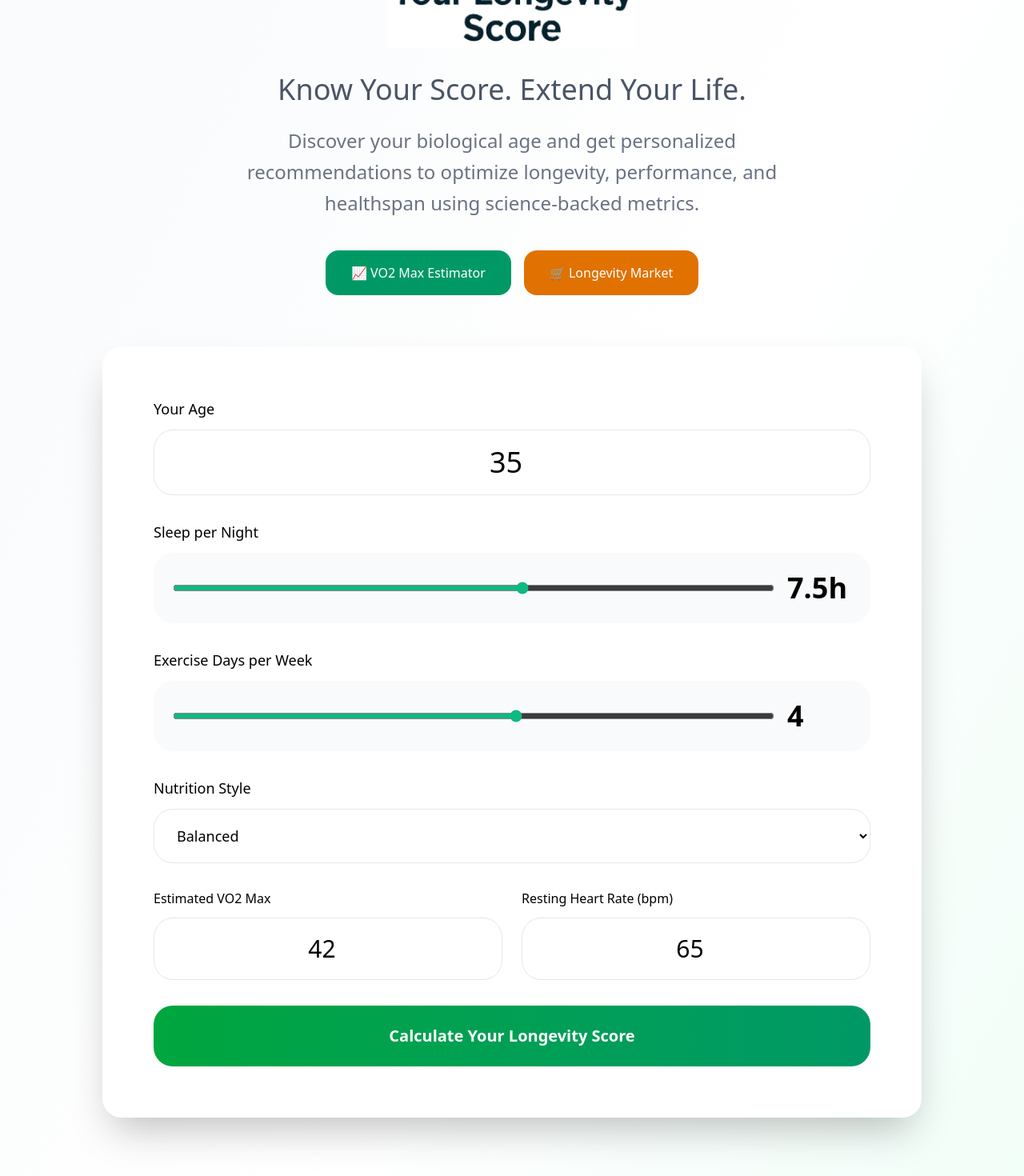
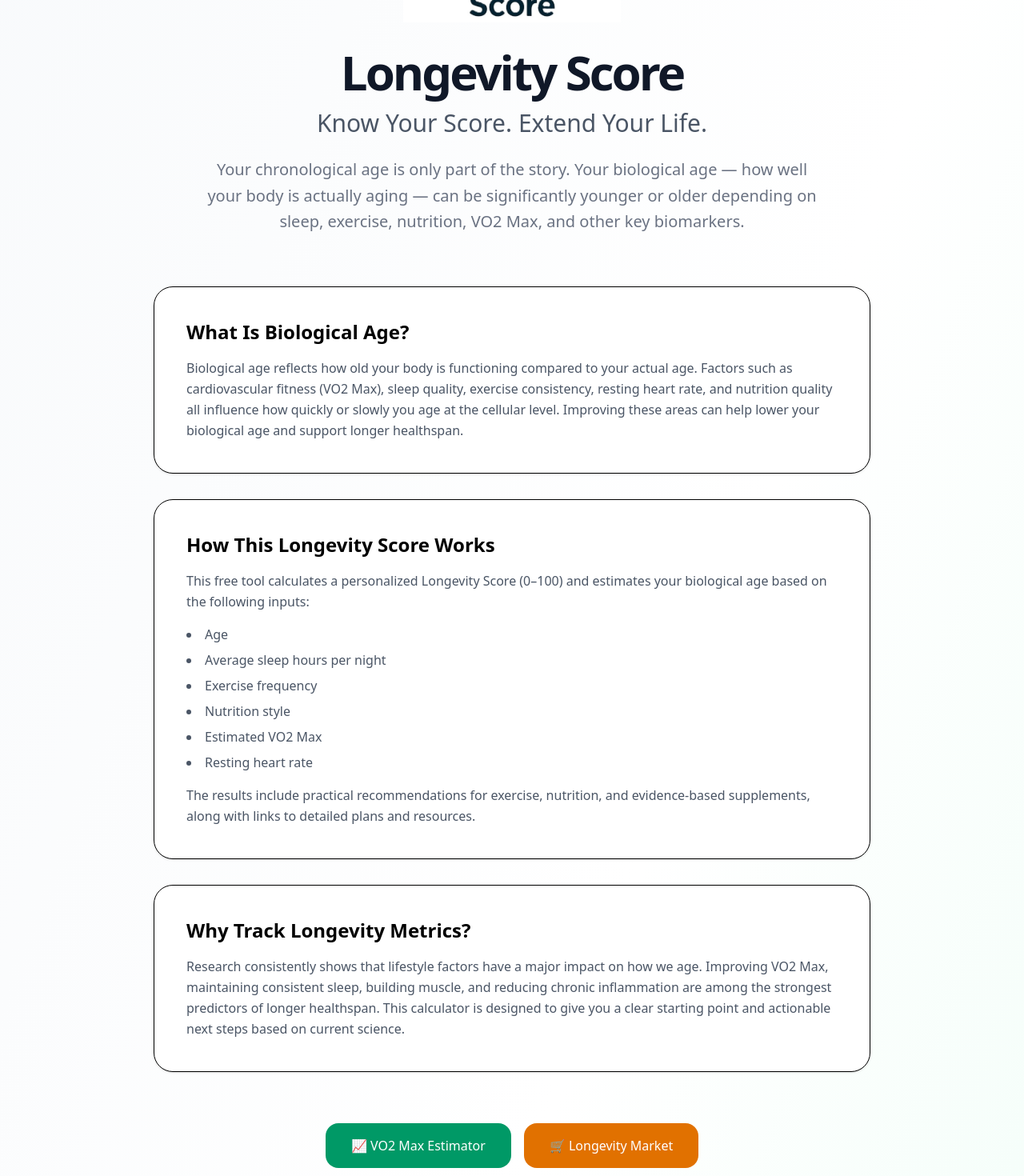
Before and after one commit to ppstevens/yourlongevityscore, a Next.js app: page / in a window 1280 px wide. Shown: the part 260-1730 px from the top of the page at 80% size. Built offline with nearby package versions, Linux system fonts and the light colour scheme.

Commit message:
Fixed AdSense script error and improved results scroll

```diff
--- a/app/page.tsx
+++ b/app/page.tsx
@@ -1,6 +1,6 @@
 'use client';
 
-import { useState } from 'react';
+import { useState, useRef, useEffect } from 'react';
 import Image from 'next/image';
 
 export default function LongevityDashboard() {
@@ -17,6 +17,7 @@ export default function LongevityDashboard() {
   const [loading, setLoading] = useState(false);
   const [animatedScores, setAnimatedScores] = useState({ sleep: 0, exercise: 0, nutrition: 0, biomarkers: 0 });
   const [shared, setShared] = useState(false);
+  const resultsRef = useRef<HTMLDivElement>(null);
 
   const handleSubmit = async (e: React.FormEvent) => {
     e.preventDefault();
@@ -56,35 +57,94 @@ export default function LongevityDashboard() {
     setTimeout(() => setShared(false), 2000);
   };
 
+  useEffect(() => {
+  if (result && resultsRef.current) {
+    resultsRef.current.scrollIntoView({ behavior: 'smooth', block: 'start' });
+  }
+}, [result]);
+
  return (
-    <div className="min-h-screen bg-linear-to-br from-slate-50 via-white to-emerald-50 py-16 px-6">
+  <div className="min-h-screen bg-linear-to-br from-slate-50 via-white to-emerald-50 py-12 md:py-16 px-6">
     <div className="max-w-5xl mx-auto">
-        {/* Updated Larger Header */}
+
+      {/* Header + Logo */}
       <div className="text-center mb-16">
         <div className="flex justify-center mb-8">
           <img
             src="/logo.jpg"
             alt="Your Longevity Score"
-      width="500"
-      height="250"
-      className="h-48 md:h56 lg:h-64 w-auto"
+            width={500}
+            height={250}
+            className="h-40 md:h-48 lg:h-56 w-auto"
           />
         </div>
 
-  <p className="text-3xl md:text-4xl text-gray-600 font-medium">Know Your Score. Extend Your Life.</p>
+        <h1 className="text-5xl md:text-6xl font-bold tracking-tighter text-gray-900">
+          Longevity Score
+        </h1>
 
-  <p className="text-xl md:text-2xl text-gray-500 mt-6 max-w-3xl mx-auto leading-relaxed">
-    Discover your biological age and get personalized recommendations to optimize longevity, performance, and healthspan using science-backed metrics.
+        <p className="text-2xl md:text-3xl text-gray-600 mt-4 font-medium">
+          Know Your Score. Extend Your Life.
         </p>
 
-  <div className="flex flex-wrap gap-4 justify-center mt-10">
+        <p className="text-lg md:text-xl text-gray-500 mt-6 max-w-3xl mx-auto leading-relaxed">
+          Your chronological age is only part of the story. Your biological age — how well your body is actually aging — can be significantly younger or older depending on sleep, exercise, nutrition, VO2 Max, and other key biomarkers.
+        </p>
+      </div>
+
+      {/* Educational Content */}
+      <div className="max-w-4xl mx-auto mb-16 space-y-8">
+        <div className="bg-white rounded-3xl p-8 md:p-10 shadow-sm border">
+          <h2 className="text-2xl font-semibold mb-4">What Is Biological Age?</h2>
+          <p className="text-gray-600 leading-relaxed">
+            Biological age reflects how old your body is functioning compared to your actual age.
+            Factors such as cardiovascular fitness (VO2 Max), sleep quality, exercise consistency,
+            resting heart rate, and nutrition quality all influence how quickly or slowly you age
+            at the cellular level. Improving these areas can help lower your biological age and
+            support longer healthspan.
+          </p>
+        </div>
+
+        <div className="bg-white rounded-3xl p-8 md:p-10 shadow-sm border">
+          <h2 className="text-2xl font-semibold mb-4">How This Longevity Score Works</h2>
+          <p className="text-gray-600 leading-relaxed mb-4">
+            This free tool calculates a personalized Longevity Score (0–100) and estimates your
+            biological age based on the following inputs:
+          </p>
+          <ul className="list-disc list-inside text-gray-600 space-y-2">
+            <li>Age</li>
+            <li>Average sleep hours per night</li>
+            <li>Exercise frequency</li>
+            <li>Nutrition style</li>
+            <li>Estimated VO2 Max</li>
+            <li>Resting heart rate</li>
+          </ul>
+          <p className="text-gray-600 leading-relaxed mt-4">
+            The results include practical recommendations for exercise, nutrition, and
+            evidence-based supplements, along with links to detailed plans and resources.
+          </p>
+        </div>
+
+        <div className="bg-white rounded-3xl p-8 md:p-10 shadow-sm border">
+          <h2 className="text-2xl font-semibold mb-4">Why Track Longevity Metrics?</h2>
+          <p className="text-gray-600 leading-relaxed">
+            Research consistently shows that lifestyle factors have a major impact on how we age.
+            Improving VO2 Max, maintaining consistent sleep, building muscle, and reducing chronic
+            inflammation are among the strongest predictors of longer healthspan. This calculator
+            is designed to give you a clear starting point and actionable next steps based on
+            current science.
+          </p>
+        </div>
+      </div>
+
+      {/* Navigation Buttons */}
+      <div className="flex flex-wrap gap-4 justify-center mb-12">
         <a href="/vo2-estimator" className="inline-block px-8 py-4 bg-emerald-600 hover:bg-emerald-700 text-white font-medium rounded-2xl transition">
           📈 VO2 Max Estimator
         </a>
         <a href="/market" className="inline-block px-8 py-4 bg-amber-600 hover:bg-amber-700 text-white font-medium rounded-2xl transition">
           🛒 Longevity Market
         </a>
-</div>
       </div>
 
         {/* Leaderboard Ad */}
@@ -94,14 +154,12 @@ export default function LongevityDashboard() {
        data-ad-client="ca-pub-3402607606226196"
        data-ad-slot="6611699868"
        data-ad-format="auto"
-       data-full-width-responsive="true"></ins>
-  <script>
-    (adsbygoogle = window.adsbygoogle || []).push({});
-  </script>
+       data-full-width-responsive="true"
+       />
 </div>
 
         {!result ? (
-          <div className="bg-white rounded-3xl shadow-2xl p-16">
+          <div className="bg-white rounded-3xl shadow-2xl p-8 md:p-16">
             <form onSubmit={handleSubmit} className="space-y-8">
   <div>
     <label className="block text-lg font-medium mb-3">Your Age</label>
@@ -152,7 +210,7 @@ export default function LongevityDashboard() {
 </form>
           </div>
         ) : (
-          <div className="bg-white rounded-3xl shadow-2xl p-16">
+          <div ref={resultsRef} className="bg-white rounded-3xl shadow-2xl p-8 md:p-16">
   {/* Two Circles Side by Side */}
   <div className="flex flex-col md:flex-row justify-center gap-12 mb-12">
     {/* Longevity Score Circle */}
@@ -189,10 +247,8 @@ export default function LongevityDashboard() {
                  data-ad-client="ca-pub-3402607606226196"
                  data-ad-slot="6420128175"
                  data-ad-format="auto"
-                 data-full-width-responsive="true"></ins>
-            <script>
-              (adsbygoogle = window.adsbygoogle || []).push({});
-            </script>
+                 data-full-width-responsive="true"
+                 />
           </div>
 
   {/* Age Comparison Bar */}
@@ -391,6 +447,52 @@ export default function LongevityDashboard() {
   <div className="text-sm text-gray-600 mt-1">Complete amino acid profile to support muscle maintenance, recovery, and longevity pathways → Shop on Market</div>
 </a>
   </div>
+
+  {/* Educational Content After Results */}
+  <div className="mt-20 max-w-4xl mx-auto space-y-10">
+
+  <div className="bg-white rounded-3xl p-8 md:p-10 border">
+    <h2 className="text-2xl font-semibold mb-4">Understanding Your Longevity Score</h2>
+    <p className="text-gray-600 leading-relaxed">
+      Your Longevity Score (0–100) reflects the combined impact of sleep, exercise, nutrition,
+      and key biomarkers such as VO2 Max and resting heart rate. Higher scores generally indicate
+      better lifestyle habits associated with longer healthspan. This score is designed as an
+      educational tool to help you identify areas for improvement.
+    </p>
+  </div>
+
+  <div className="bg-white rounded-3xl p-8 md:p-10 border">
+    <h2 className="text-2xl font-semibold mb-4">What Biological Age Means</h2>
+    <p className="text-gray-600 leading-relaxed">
+      Biological age estimates how old your body is functioning relative to your chronological age.
+      A biological age lower than your actual age suggests that your current habits are supporting
+      healthier aging. Research shows that consistent improvements in cardiovascular fitness,
+      sleep quality, and body composition can positively influence biological aging markers over time.
+    </p>
+  </div>
+
+  <div className="bg-white rounded-3xl p-8 md:p-10 border">
+    <h2 className="text-2xl font-semibold mb-4">How to Improve Your Results</h2>
+    <ul className="list-disc list-inside text-gray-600 space-y-3">
+      <li><strong>Sleep:</strong> Aim for 7–9 hours of consistent, high-quality sleep each night.</li>
+      <li><strong>Exercise:</strong> Combine Zone 2 cardio with strength training 3–5 days per week.</li>
+      <li><strong>Nutrition:</strong> Prioritize protein, whole foods, and minimize ultra-processed options.</li>
+      <li><strong>VO2 Max:</strong> Regular aerobic training is one of the strongest predictors of longevity.</li>
+      <li><strong>Recovery:</strong> Manage stress and allow adequate recovery between training sessions.</li>
+    </ul>
+  </div>
+
+  <div className="bg-white rounded-3xl p-8 md:p-10 border">
+    <h2 className="text-2xl font-semibold mb-4">Important Notes</h2>
+    <p className="text-gray-600 leading-relaxed">
+      This tool provides general educational information only and is not a medical diagnosis or
+      personalized medical advice. Always consult a qualified healthcare professional before making
+      significant changes to your exercise, diet, or supplement routine, especially if you have
+      existing health conditions.
+    </p>
+  </div>
+
+</div>
   <div className="mt-10 text-center">
   <a
     href="/supplement-guide"
@@ -401,7 +503,13 @@ export default function LongevityDashboard() {
 </div>
 </div>
 
-      <button onClick={() => setResult(null)} className="mt-16 w-full py-6 border-2 border-gray-300 rounded-3xl hover:bg-gray-50 text-xl font-medium">
+      <button
+  onClick={() => {
+    setResult(null);
+    window.scrollTo({ top: 0, behavior: 'smooth' });
+  }}
+  className="mt-16 w-full py-6 border-2 border-gray-300 rounded-3xl hover:bg-gray-50 text-xl font-medium"
+>
   Start New Assessment
 </button>
           </div>
```
Lines whose indentation alone changed are shown as unchanged.
